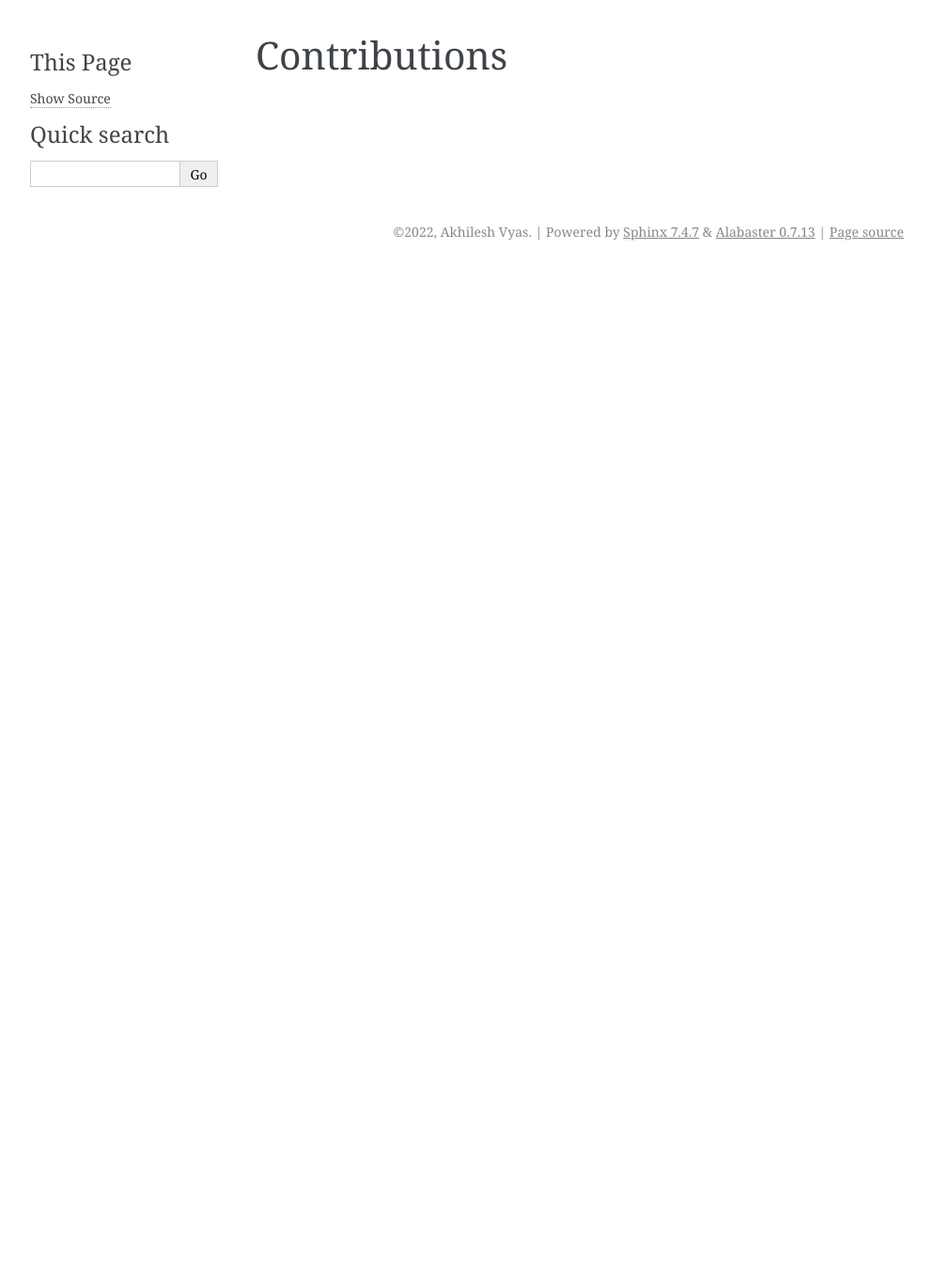
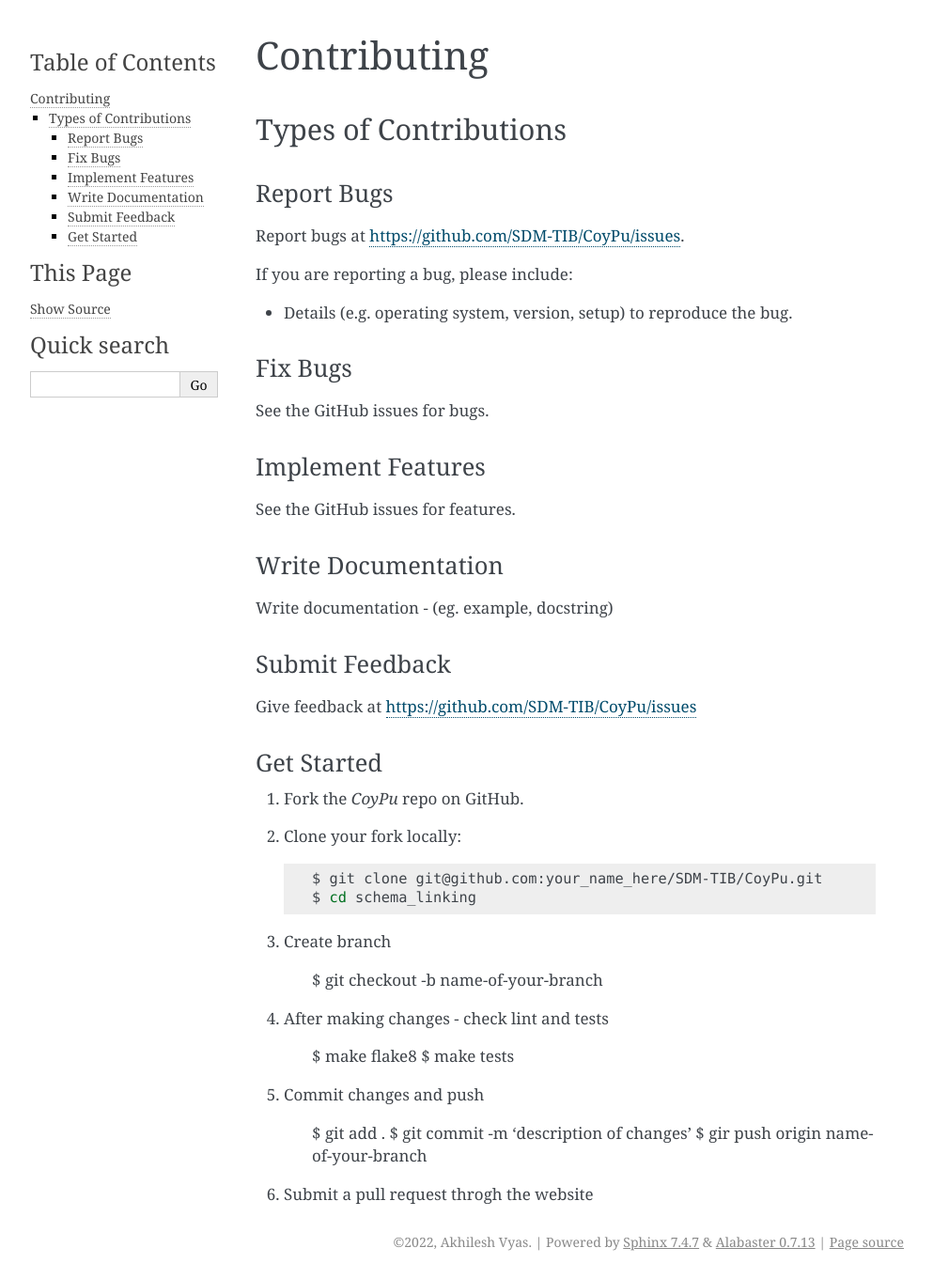
Before and after one commit to SDM-TIB/CoyPu, a Sphinx documentation site: the page built from python/docs/contributing.rst, in a window 1280 px wide. Shown: the whole page at 94% size, without its empty margins (148-1141 px from the left). Built offline with Sphinx 7.4.7, drawn with Linux system fonts in a browser that asks for light colours; pages that are not in the unit, such as notebooks, are missing from menus; the version number could not be read and is left out; before the commit the page ends 900 px from its top, so only the background shows below that.

Commit message:
intial verion 4

```diff
--- a/python/docs/contributing.rst
+++ b/python/docs/contributing.rst
@@ -1 +1,63 @@
-.. mdinclude:: ../CONTRIBUTING.md
+.. highlight:: shell
+
+============
+Contributing
+============
+
+Types of Contributions
+----------------------
+
+Report Bugs
+~~~~~~~~~~~
+
+Report bugs at https://github.com/SDM-TIB/CoyPu/issues.
+
+If you are reporting a bug, please include:
+
+* Details (e.g. operating system, version, setup) to reproduce the bug.
+
+Fix Bugs
+~~~~~~~~
+
+See the GitHub issues for bugs.
+
+Implement Features
+~~~~~~~~~~~~~~~~~~
+
+See the GitHub issues for features.
+
+Write Documentation
+~~~~~~~~~~~~~~~~~~~
+
+Write documentation - (eg. example, docstring)
+
+Submit Feedback
+~~~~~~~~~~~~~~~
+
+Give feedback at https://github.com/SDM-TIB/CoyPu/issues
+
+Get Started
+~~~~~~~~~~~~~~~
+
+1. Fork the `CoyPu` repo on GitHub.
+2. Clone your fork locally::
+
+    $ git clone git@github.com:your_name_here/SDM-TIB/CoyPu.git
+    $ cd schema_linking
+
+3. Create branch
+
+    $ git checkout -b name-of-your-branch
+
+4. After making changes - check lint and tests
+
+    $ make flake8
+    $ make tests
+
+5. Commit changes and push
+
+    $ git add .
+    $ git commit -m 'description of changes'
+    $ gir push origin name-of-your-branch
+
+6. Submit a pull request throgh the website
```
Also changed, not shown: python/docs/authors.rst (+10 -1 lines), python/docs/coypu.datasets.rst (deleted, +0 -29 lines), python/docs/coypu.rst (deleted, +0 -46 lines), python/docs/coypu.utils.rst (deleted, +0 -45 lines), python/docs/history.rst (+8 -1 lines), python/docs/index.rst (+7 -7 lines), python/docs/installation.rst (+2 -19 lines), python/docs/readme.rst (+39 -1 lines).
